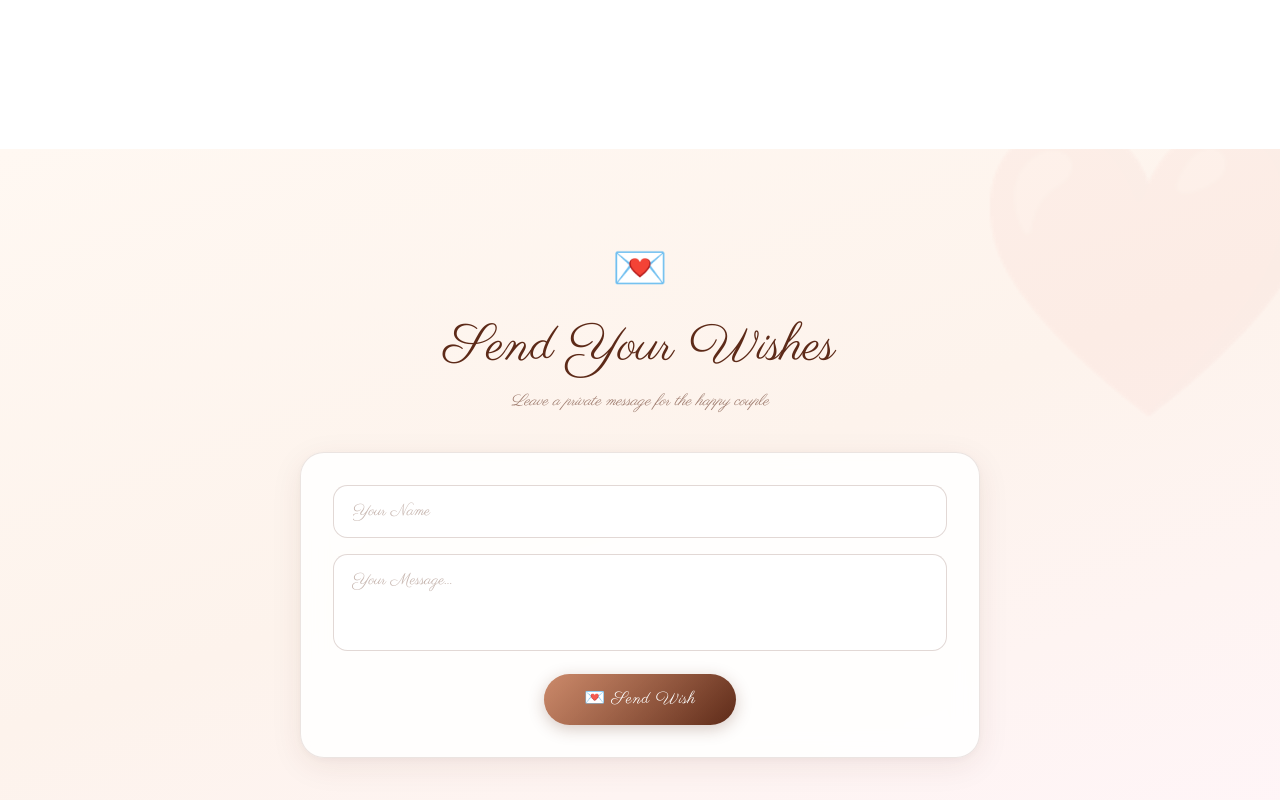
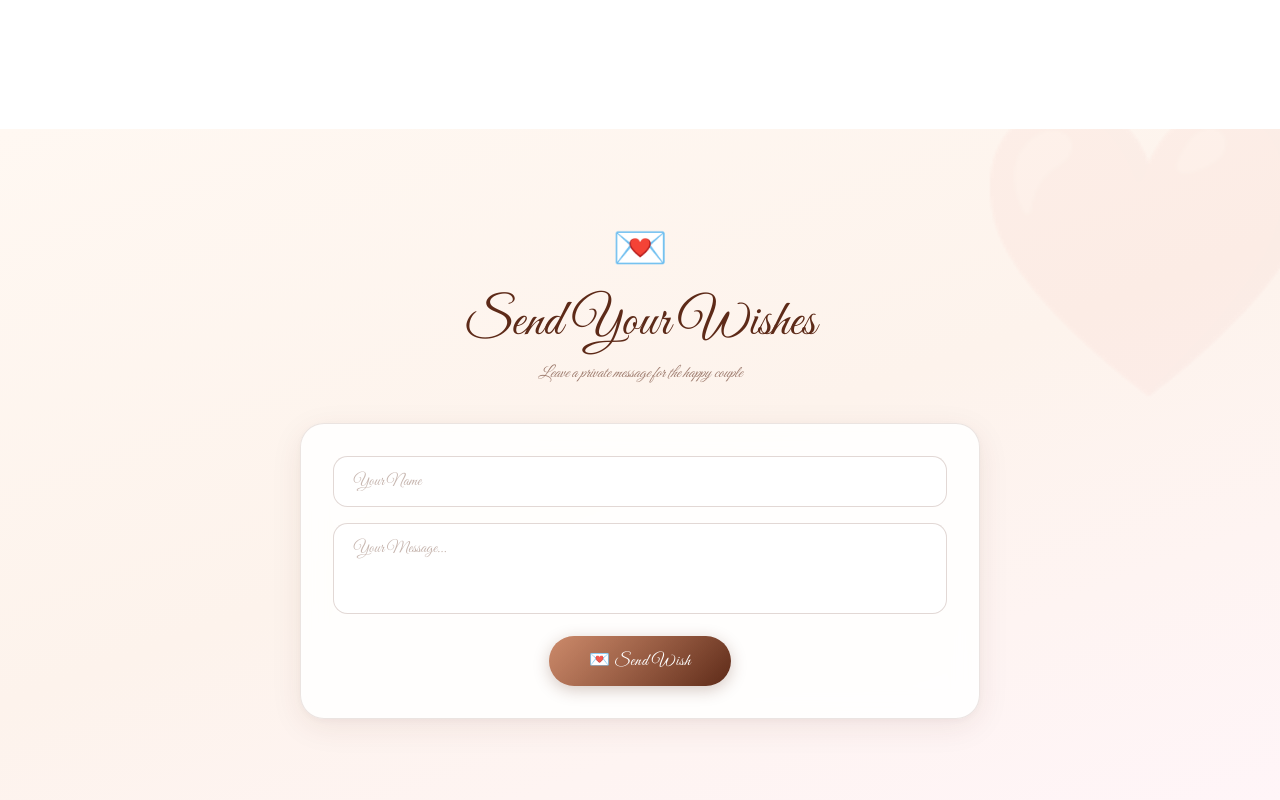
Before and after one commit to Hrishikesh333/our-wedding-day, a Next.js app: page / in a window 1280 px wide. Shown: the part 4300-5100 px from the top of the page. Built offline with nearby package versions, Linux system fonts and the light colour scheme; no server answers; a web font is replaced by a local one.

Commit message:
Update project font and fix error handling

```diff
--- a/src/app/globals.css
+++ b/src/app/globals.css
@@ -1,5 +1,5 @@
 @import url('https://fonts.cdnfonts.com/css/milavora');
-@import url('https://fonts.googleapis.com/css2?family=Parisienne&display=swap');
+@import url('https://fonts.googleapis.com/css2?family=Great+Vibes&display=swap');
 
 :root {
   --background: 40 39% 91%;
@@ -30,9 +30,9 @@
   --sage-light: 60 12% 69%;
   --gold: 42 85% 55%;
 
-  --font-display: "Parisienne", cursive;
-  --font-script: "Parisienne", cursive;
-  --font-body: "Parisienne", cursive;
+  --font-display: "Great Vibes", cursive;
+  --font-script: "Great Vibes", cursive;
+  --font-body: "Great Vibes", cursive;
   --font-classic: 'Inter', system-ui, -apple-system, sans-serif;
 }
 
--- a/src/components/Wishes.tsx
+++ b/src/components/Wishes.tsx
@@ -34,8 +34,8 @@ const Wishes: React.FC = () => {
         setSubmitted(false);
       }, 2500);
     } else {
-      console.error(error);
-      alert("Failed to send your wish. Please try again later!");
+      console.error("Supabase Error:", error.message, error.details);
+      alert(`Failed to send your wish: ${error.message || 'Please try again later!'}`);
     }
   };
 
```
